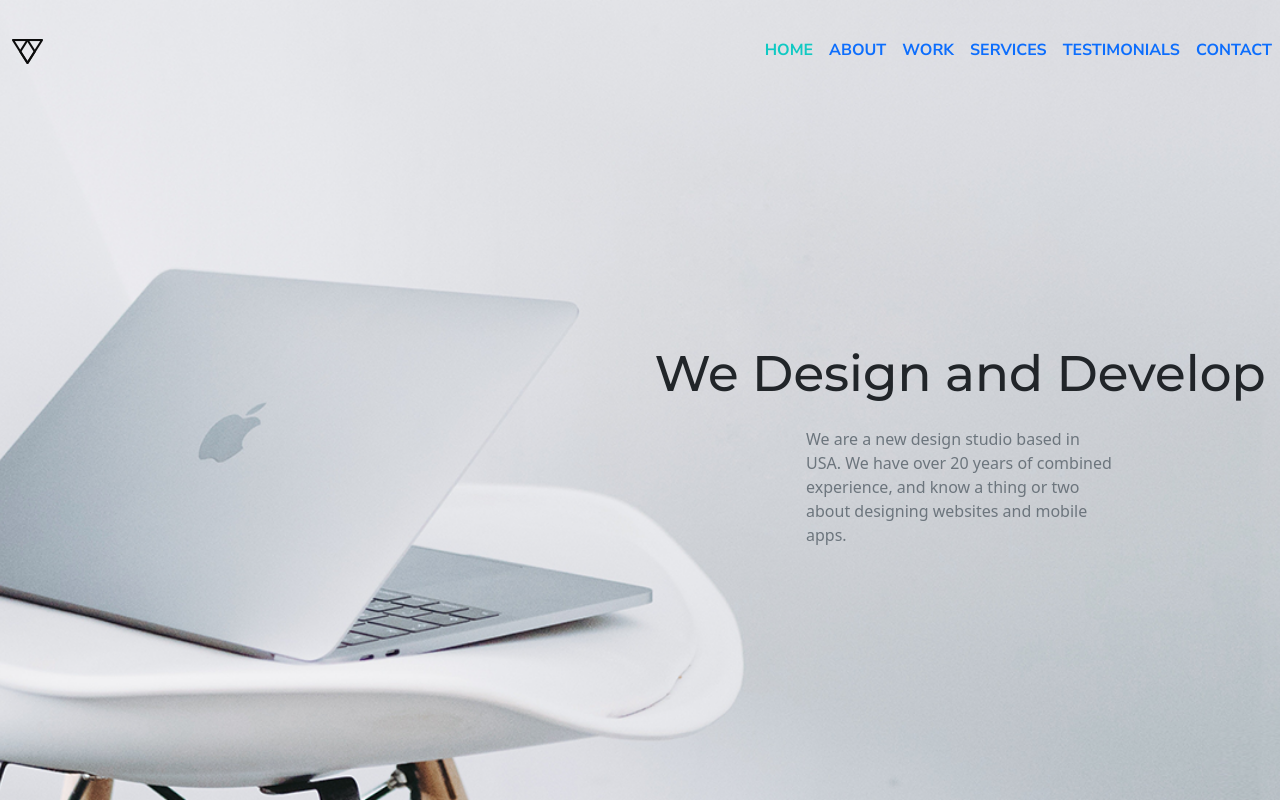
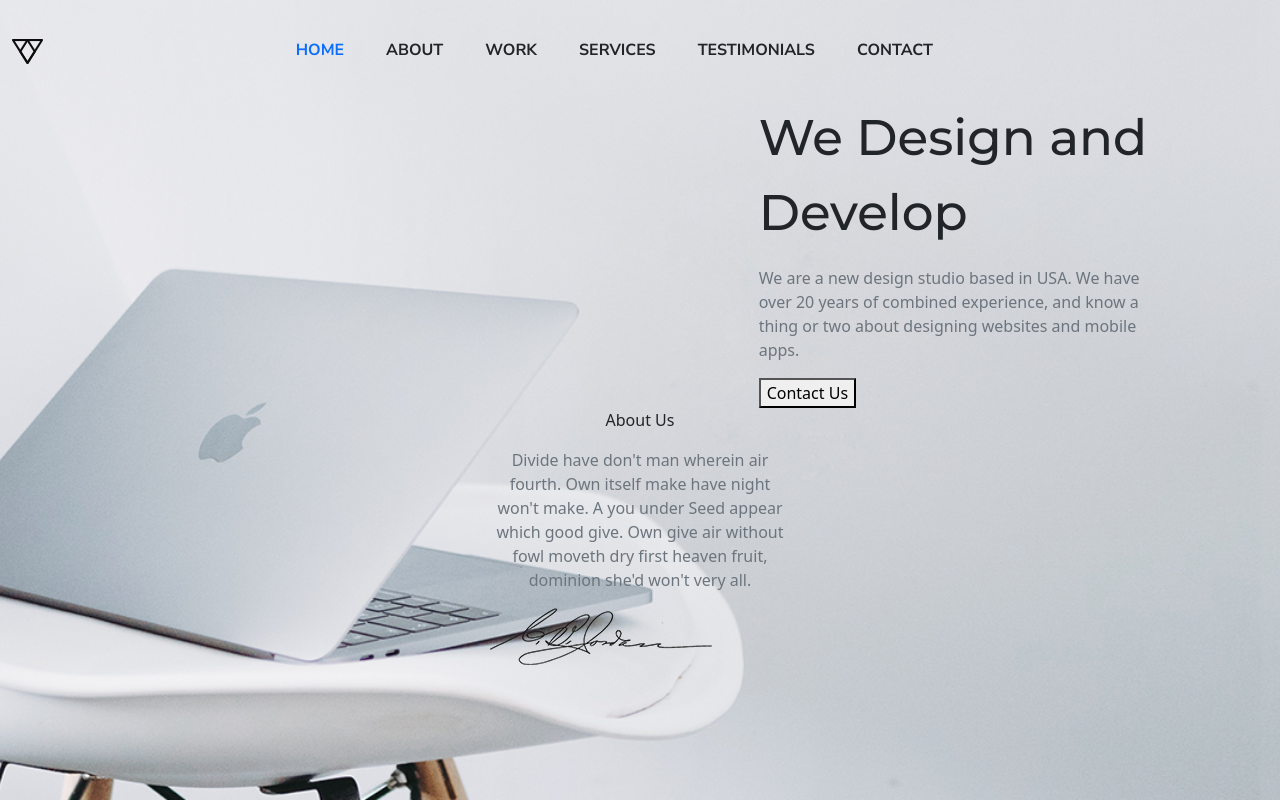
Before and after one commit to MReiss97/Resources---Practical, a plain HTML site: page index.html in a window 1280 px wide. Drawn offline with nearby package versions, Linux system fonts and the light colour scheme.

Commit message:
Update index.html

```diff
--- a/index.html
+++ b/index.html
@@ -7,7 +7,7 @@
     <meta charset="utf-8">
     <meta name="viewport" content="width=device-width, initial-scale=1, shrink-to-fit=no">
 
-    <link rel="stylesheet" href="style.css">
+    <link rel="stylesheet" href="/style.css">
     <link href="https://cdn.jsdelivr.net/npm/bootstrap@5.0.2/dist/css/bootstrap.min.css" rel="stylesheet"
         integrity="sha384-EVSTQN3/azprG1Anm3QDgpJLIm9Nao0Yz1ztcQTwFspd3yD65VohhpuuCOmLASjC" crossorigin="anonymous">
     <link rel="preconnect" href="https://fonts.googleapis.com">
@@ -20,55 +20,67 @@
 <body>
 
     <div class="container-fluid"> <!--Beginning of the website-->
-        <div class="row">
-            <nav class="navbar navbar-expand-md fixed-top col-sm-12 ">
-
-                <a class="navbar-brand " href="#">
+        <div class="row bgjuan" id="divheight">
+            <nav class="shift">
+                <nav class="navbar navbar-expand-md sticky-top col-sm-9">
+                  <button class="navbar-toggler" type="button" data-toggle="collapse" data-target="#collapsibleNavbar">
+                    <span class="navbar-toggler-icon"></span>
+                  </button>
+                  <div class="col-md-1">
+                  <a class="navbar-brand">
                     <img src="assets\images\logos\brand-logo.png">
                   </a>
-                <button class="navbar-toggler d-lg-none" type="button" data-toggle="collapse"
-                    data-target="#collapsibleNavId" aria-controls="collapsibleNavId" aria-expanded="false"
-                    aria-label="Toggle navigation">
-                    <span class="navbar-toggler-icon"></span>
-                </button>
-                <div class="collapse navbar-collapse position-absolute end-0" id="collapsibleNavId">
-                    <ul class="navbar-nav mt-2 mt-lg-0 ml-auto">
-                        <li class="nav-item active">
-                            <a class="nav-link" href="#">HOME</a>
+                </div>
+                  <div class="collapse navbar-collapse justify-content-end" id="collapsibleNavbar">
+                    <ul class="navbar-nav">
+                      <li class="btn">
+                        <a class="nav-link active" href="#home">HOME</a>
                       </li>
-                        <li class="nav-item">
-                            <a class="nav-link " href="#">ABOUT</a>
+                      <li class="btn">
+                        <a class="nav-link text-dark" href="#demo">ABOUT</a>
                       </li>
-                        <li class="nav-item">
-                            <a class="nav-link " href="#">WORK</a>
+                      <li class="btn">
+                        <a class="nav-link text-dark" href="#myresume">WORK</a>
                       </li>
-                        <li class="nav-item">
-                            <a class="nav-link " href="#">SERVICES</a>
+                      <li class="btn">
+                        <a class="nav-link text-dark" href="#Overall">SERVICES</a>
                       </li>
-                        <li class="nav-item">
-                            <a class="nav-link " href="#">TESTIMONIALS</a>
+                      <li class="btn">
+                        <a class="nav-link text-dark" href="#contactme">TESTIMONIALS</a>
                       </li>
-                        <li class="nav-item">
-                            <a class="nav-link " href="#">CONTACT</a>
+                      <li class="btn">
+                        <a class="nav-link text-dark" href="#contactme">CONTACT</a>
                       </li>
+                    </ul>
+                  </div>
+                </nav>
+              </nav>
 
-                </div>
 
-            </nav>
-        </div>
-        <br><br><br><br><br><br><br><br><br><br><br><br><br><br>
-        <div class="row">
-            <div class="col-md-6"></div>
-            <div class="col-md-6">
-                <p class="txt1 text-center">We Design and Develop</p>
-                <div class="col-md-6 mx-auto text-muted">
-                    <p>We are a new design studio based in USA. We have over
+
+
+            <div class="col-md-7"></div>
+            <div class="col-md hero-text">
+                <p class="txt1">We Design and Develop</p>
+                    <p class="mx-auto text-muted txt2">We are a new design studio based in USA. We have over
                         20 years of combined experience, and know a thing or two
                         about designing websites and mobile apps.</p>
+               <button class="css-button-sharp--sand">Contact Us</button>
+            </div>
+            <div class="col-md-1"></div>
         </div>
     </div>
+        <div class="row margin1">
+            <div class="col-md"></div>
+            <div class="col-md-3">
+            <p class="txt3 text-center">About Us</p>
+            <p class="txt4 text-center text-muted">Divide have don't man wherein air fourth. Own itself make have night won't make.
+                A you under Seed appear which good give. Own give air without fowl moveth dry first
+                heaven fruit, dominion she'd won't very all.</p>
+                <img src="assets\images\signature.png" class="img1">
         </div>
-
+        <div class="col-md"></div>
+     </div>
     </div>
 
 
```
Lines whose indentation alone changed are shown as unchanged.
